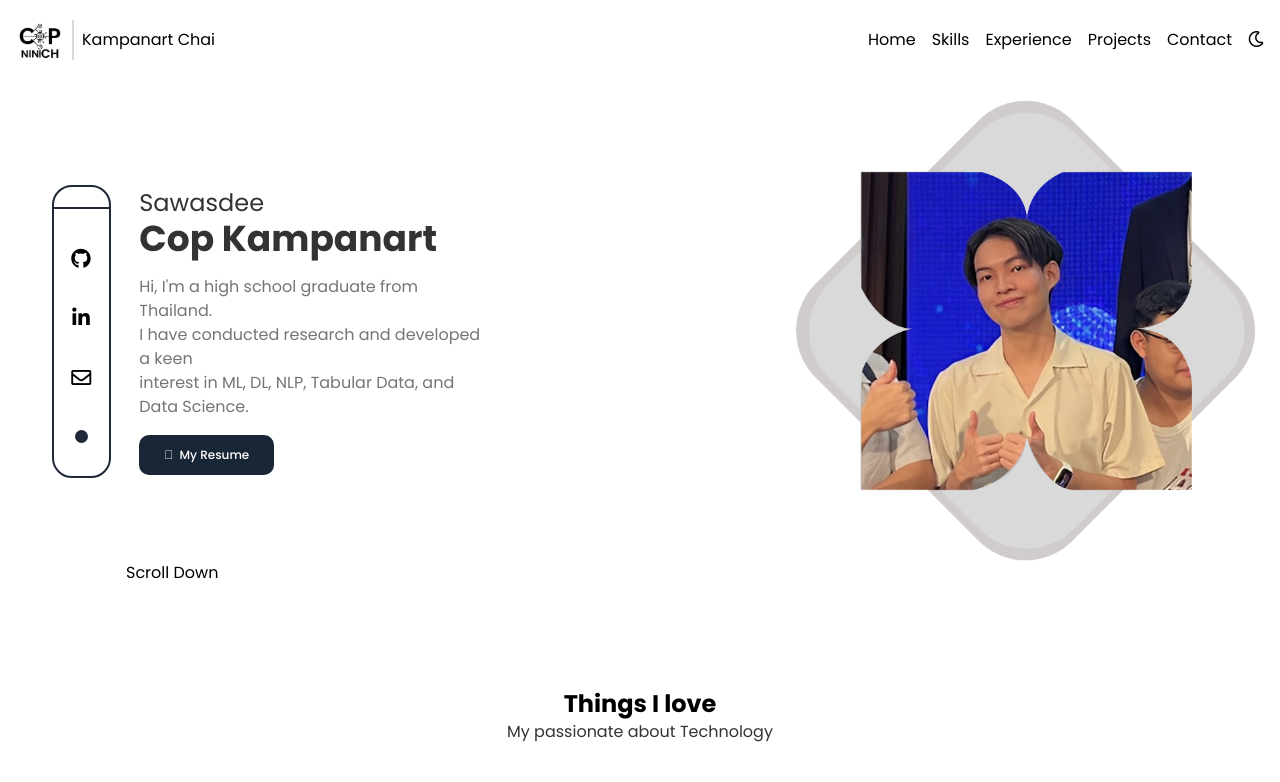
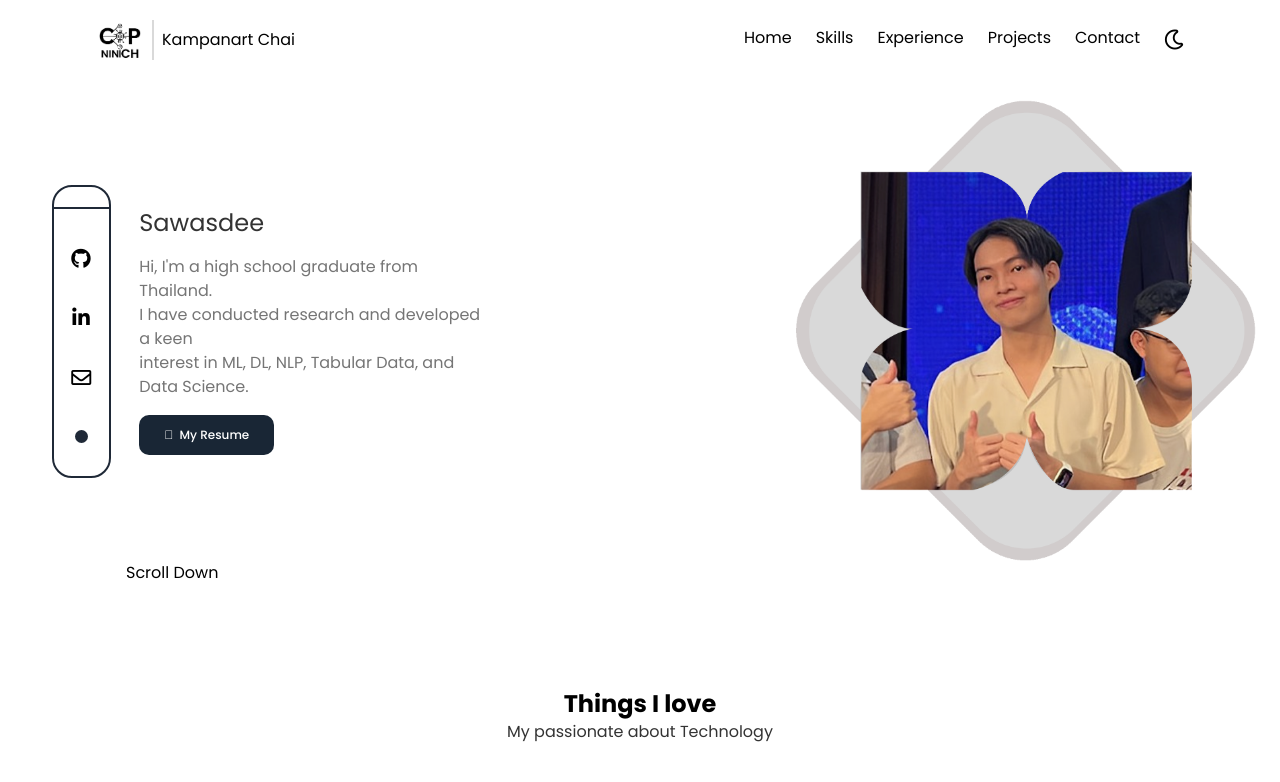
Before and after one commit to copninixh/copninixh, a Next.js app: page / in a window 1280 px wide. Shown: the top 782 px of the page. Built offline with nearby package versions, Linux system fonts and the light colour scheme.

Commit message:
changed normal navbar to responsive navbar

```diff
--- a/package.json
+++ b/package.json
@@ -14,9 +14,12 @@
     "@heroicons/react": "^2.0.18",
     "@material-tailwind/react": "^2.1.2",
     "heroicons": "^2.0.18",
+    "ityped": "^1.0.3",
     "next": "latest",
     "react": "latest",
-    "react-dom": "latest"
+    "react-dom": "latest",
+    "react-icons": "^4.11.0",
+    "react-loading-skeleton": "^3.3.1"
   },
   "devDependencies": {
     "@types/node": "latest",
--- a/src/app/component/banner.tsx
+++ b/src/app/component/banner.tsx
@@ -1,9 +1,22 @@
+"use client";
 import Link from "next/link";
 import Image from "next/image";
 import {Button} from '../../../lib/tailwind'
 import Profile from '/public/profile.png'
+import { init } from "ityped";
+import {Component, useEffect, useRef, useState} from 'react'
 
 const Banner = () => {
+    const textRef = useRef();
+
+    useEffect(()=>{
+        init(textRef.current,{
+            showCursor:true,
+            backDelay: 1500,
+            backSpeed:60,
+            strings: ["Cop Kampanart", "Copninich", "CopGPT"],
+        });
+    },[]);
     return (
         <>
             <div className="container mx-auto px-6 mt-[100px] hidden xl:block">
@@ -29,7 +42,7 @@ const Banner = () => {
 
                     <div className="w-1/2">
                         <p className="text-gray-custom text-2xl">Sawasdee</p>
-                        <h3 className="text-gray-custom text-4xl font-bold">Cop Kampanart</h3>
+                        <h3 className="text-gray-custom text-4xl font-bold"><span ref={textRef}></span></h3>
                         <p className="text-gray-custom2 mt-4">
                             Hi, I&apos;m a high school graduate from Thailand. <br/>
                             I have conducted research and developed a keen  <br/>
@@ -56,7 +69,7 @@ const Banner = () => {
                 <div className="flex items-center justify-center">
                     <div className="w-1/2">
                         <p className="text-gray-custom text-2xl">Sawasdee</p>
-                        <h3 className="text-gray-custom text-4xl font-bold">Cop Kampanart</h3>
+                        <h3 className="text-gray-custom text-4xl font-bold"><span ref={textRef}></span></h3>
                         <p className="text-gray-custom2 mt-4">
                             Hi, I&apos;m a high school graduate from Thailand. <br/>
                             I have conducted research and developed a keen  <br/>
--- a/src/app/component/navbar.tsx
+++ b/src/app/component/navbar.tsx
@@ -1,14 +1,23 @@
 // components/Navbar.js
+"use client";
+
 import Link from 'next/link';
 import Image from 'next/image';
 import CopninichLogoDark from '/public/copninich_dark.png'
+import { useState } from 'react';
+import {AiOutlineMenu,AiOutlineClose} from 'react-icons/ai';
+
 
 const Navbar = () => {
+  const [menuOpen, setMenuOpen] = useState(false);
+
+  const handleNav = () => {
+    setMenuOpen(!menuOpen);
+  };
   return (
-    <nav className="bg-white p-4 fixed top-0 w-full z-[100]">
-      <div className="container mx-auto flex justify-between items-center">
-        <div className='flex flex-col'>
-          <div className='flex items-center gap-2 '>
+    <nav className='fixed top-0 w-full h-20 bg-white z-[100]'>
+        <div className='flex justify-between items-center h-full w-full px-4 lg:px-24'>
+            <div className='flex items-center gap-2'>
                 <Link href="/">
                 <Image
                     src={CopninichLogoDark}
@@ -25,34 +34,85 @@ const Navbar = () => {
                 <Link href="/">
                     <p className="text-black ">Kampanart Chai</p>
                 </Link>
+            </div>
+
+            <div className='hidden md:flex'>
+                <ul className='hidden sm:flex'>
+                    <Link href="/">
+                        <li className="ml-6 hover:border-b">Home</li>
+                    </Link>
+
+                    <Link href="/">
+                        <li className="ml-6 hover:border-b">Skills</li>
+                    </Link>
+
+                    <Link href="/">
+                        <li className="ml-6 hover:border-b">Experience</li>
+                    </Link>
+
+                    <Link href="/">
+                        <li className="ml-6 hover:border-b">Projects</li>
+                    </Link>
+
+                    <Link href="/">
+                        <li className="ml-6 hover:border-b">Contact</li>
+                    </Link>
+
+                    <Link href="/">
+                        <li className="ml-6 hover:border-b text-xl"><i className="far fa-moon font-bold"></i></li>
+                    </Link>
+                </ul>
+            </div>
+
+            <div onClick={handleNav} className='md:hidden cursor-pointer pl-24'>
+                <AiOutlineMenu size={25}/>
+            </div>
+
+            <div className={
+                menuOpen
+                ? "fixed left-0 top-0 w-[100%] sm:hidden h-screen bg-[#ecf0f3] p-10 ease-in duration-500"
+                : "fixed left-[-100%] top-0 p-10 ease-in duration-500"
+            }
+            >
+                <div className='flex w-full items-center justify-end'>
+                    <div onClick={handleNav} className='md:hidden cursor-pointer pl-24'>
+                        <AiOutlineClose size={25}/>
+                    </div>
+                </div>
+
+                <div className='flex-col py-4'>
+                    <ul>
+                        <Link href="/">
+                            <li className="py-4 cursor-pointer">Home</li>
+                        </Link>
+
+                        <Link href="/">
+                            <li className="py-4 cursor-pointer">Skills</li>
+                        </Link>
+
+                        <Link href="/">
+                            <li className="py-4 cursor-pointer">Experience</li>
+                        </Link>
+
+                        <Link href="/">
+                            <li className="py-4 cursor-pointer">Projects</li>
+                        </Link>
+
+                        <Link href="/">
+                            <li className="py-4 cursor-pointer">Contact</li>
+                        </Link>
+
+                        <Link href="/">
+                            <li className="py-4 cursor-pointer"><i className="far fa-moon font-bold"></i></li>
+                        </Link>
+                    </ul>
+                </div>
+
+
 
             </div>
         </div>
 
-        {/* Hamburger menu button */}
-
-        {/* Mobile menu */}
-        <div className="hidden lg:flex space-x-4">
-          <Link href="/about">
-            <p className="text-black">Home</p>
-          </Link>
-          <Link href="/services">
-            <p className="text-black">Skills</p>
-          </Link>
-          <Link href="/contact">
-            <p className="text-black">Experience</p>
-          </Link>
-          <Link href="/contact">
-            <p className="text-black">Projects</p>
-          </Link>
-          <Link href="/contact">
-            <p className="text-black">Contact</p>
-          </Link>
-          <Link href="/">
-            <i className="far fa-moon font-bold"></i>
-          </Link>
-        </div>
-      </div>
     </nav>
   );
 };
--- a/src/app/component/sop.tsx
+++ b/src/app/component/sop.tsx
@@ -1,3 +1,4 @@
+"use client";
 import {Button} from '../../../lib/tailwind'
 import Image from 'next/image';
 import CopninichPurpose1 from '/public/cop_01.png'
@@ -5,9 +6,12 @@ import CopninichPurpose2 from '/public/cop_02.png'
 import CopninichPurpose3 from '/public/cop_03.png'
 import CopninichPurpose4 from '/public/cop_04.png'
 import CopninichPurpose5 from '/public/cop_05.png'
+import { useState } from 'react';
+
+const longtext = "This is your long text that you want to display. It can be as long as you need it to be.";
 
 const MySOP= () => {
-
+    const [showMore, setShowMore] = useState(false);
     return(
         <>
         <div className='container mx-auto px-8 md:px-20 hidden sm:block xl:block lg:block md:block'>
@@ -62,6 +66,32 @@ const MySOP= () => {
 
                 </div>
 
+                <div className="relative mt-5 text-justify">
+                    <p className={`transition-opacity ${showMore ? 'opacity-100 h-auto' : 'opacity-50 h-16'} overflow-hidden`}>
+                        &nbsp;&nbsp;&nbsp;An engineer is a builder. Additionally, technology and engineering have many roles. Based on this statement and the current world situations, it is a point that inspires me, in addition to my passion for learning about computer science.<br/>
+                        &nbsp;&nbsp;&nbsp;Today, the way to develop, transform, and move forward my country and the world in the 21st century is through the development of science, technology, and innovation, especially in the field of computer science.
+                        Today, the way to develop, transform, and move forward my country and the world in the 21st century is through the development of science, technology, and innovation, especially in the field of computer science.
+                        Today, the way to develop, transform, and move forward my country and the world in the 21st century is through the development of science, technology, and innovation, especially in the field of computer science.
+                        Today, the way to develop, transform, and move forward my country and the world in the 21st century is through the development of science, technology, and innovation, especially in the field of computer science.
+                        Today, the way to develop, transform, and move forward my country and the world in the 21st century is through the development of science, technology, and innovation, especially in the field of computer science.
+                        Today, the way to develop, transform, and move forward my country and the world in the 21st century is through the development of science, technology, and innovation, especially in the field of computer science.
+                        Today, the way to develop, transform, and move forward my country and the world in the 21st century is through the development of science, technology, and innovation, especially in the field of computer science.
+                    </p>
+                    {!showMore && (
+                        <div
+                        className="text-center bg-gradient-to-b from-white to-white"
+
+                        >
+                        <button
+                            onClick={() => setShowMore(true)}
+                            className="px-4  border-2 border-gray-800 rounded-[20px] mt-2"
+                        >
+                            Read More
+                        </button>
+                        </div>
+                    )}
+                </div>
+
 
 
             </div>
--- a/src/app/component/things.tsx
+++ b/src/app/component/things.tsx
@@ -1,5 +1,7 @@
+"use client";
 import Link from "next/link";
 import Image from "next/image";
+
 
 
 const ThingsILove = () =>{
--- a/src/app/layout.tsx
+++ b/src/app/layout.tsx
@@ -11,6 +11,7 @@ import Skill from './component/skill'
 import Experience from './component/Experience'
 import Project from './component/project'
 import Recommendation from './component/recommendation'
+import Loading from './loading'
 
 const poppins = Poppins({ subsets: ['latin'], weight: ["400", "500", "600", "700"] })
 
--- /dev/null
+++ b/src/app/loading.tsx
@@ -0,0 +1,9 @@
+"use client";
+
+import React, { useState } from 'react';
+import Skeleton from 'react-loading-skeleton'
+import 'react-loading-skeleton/dist/skeleton.css'
+export default function Loading() {
+    // You can add any UI inside Loading, including a Skeleton.
+    return <Skeleton />
+}
```
Also changed, not shown: 1 other file (tests, documents, lock files or other folders). Lines whose indentation alone changed are shown as unchanged.
